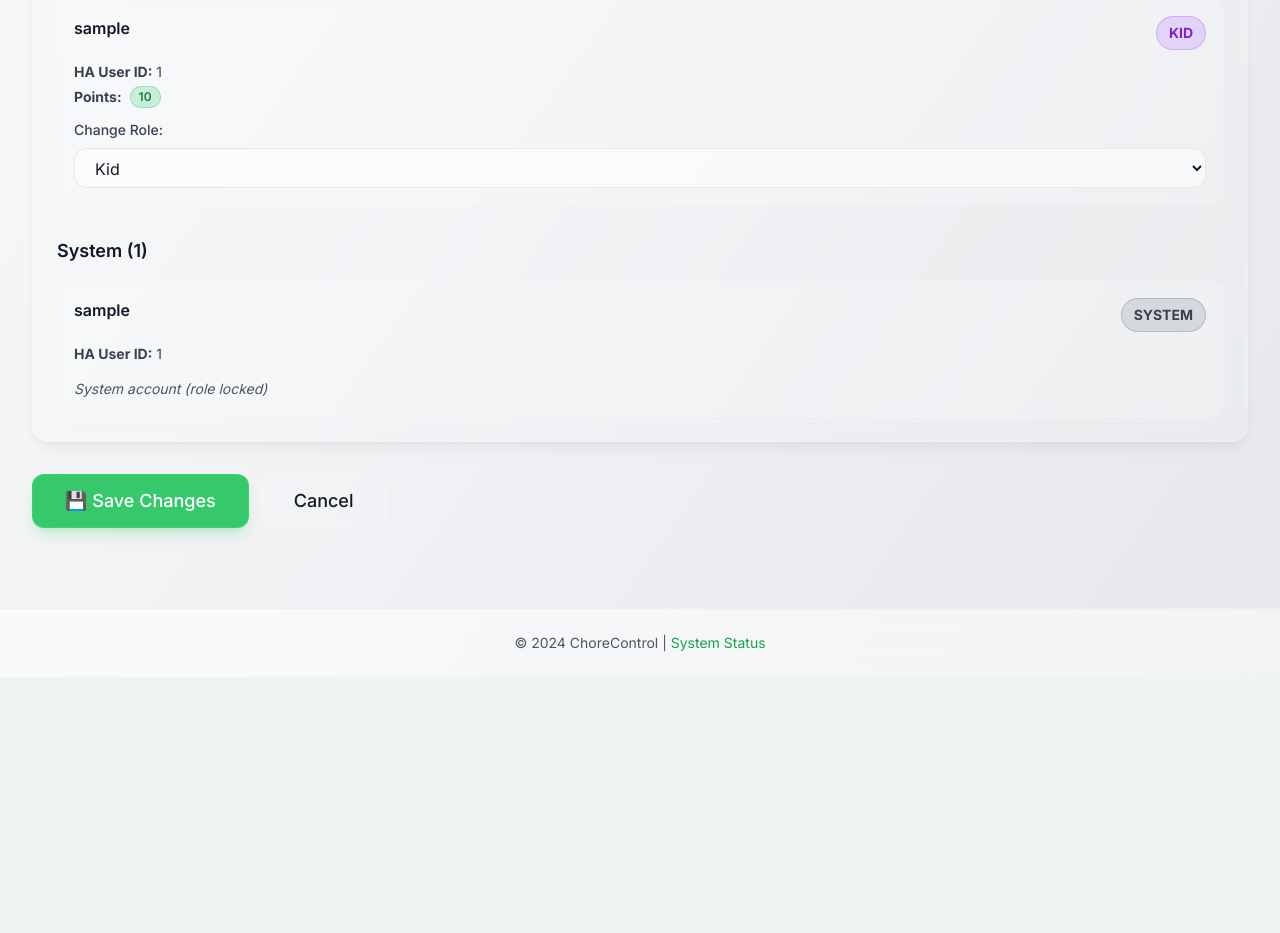
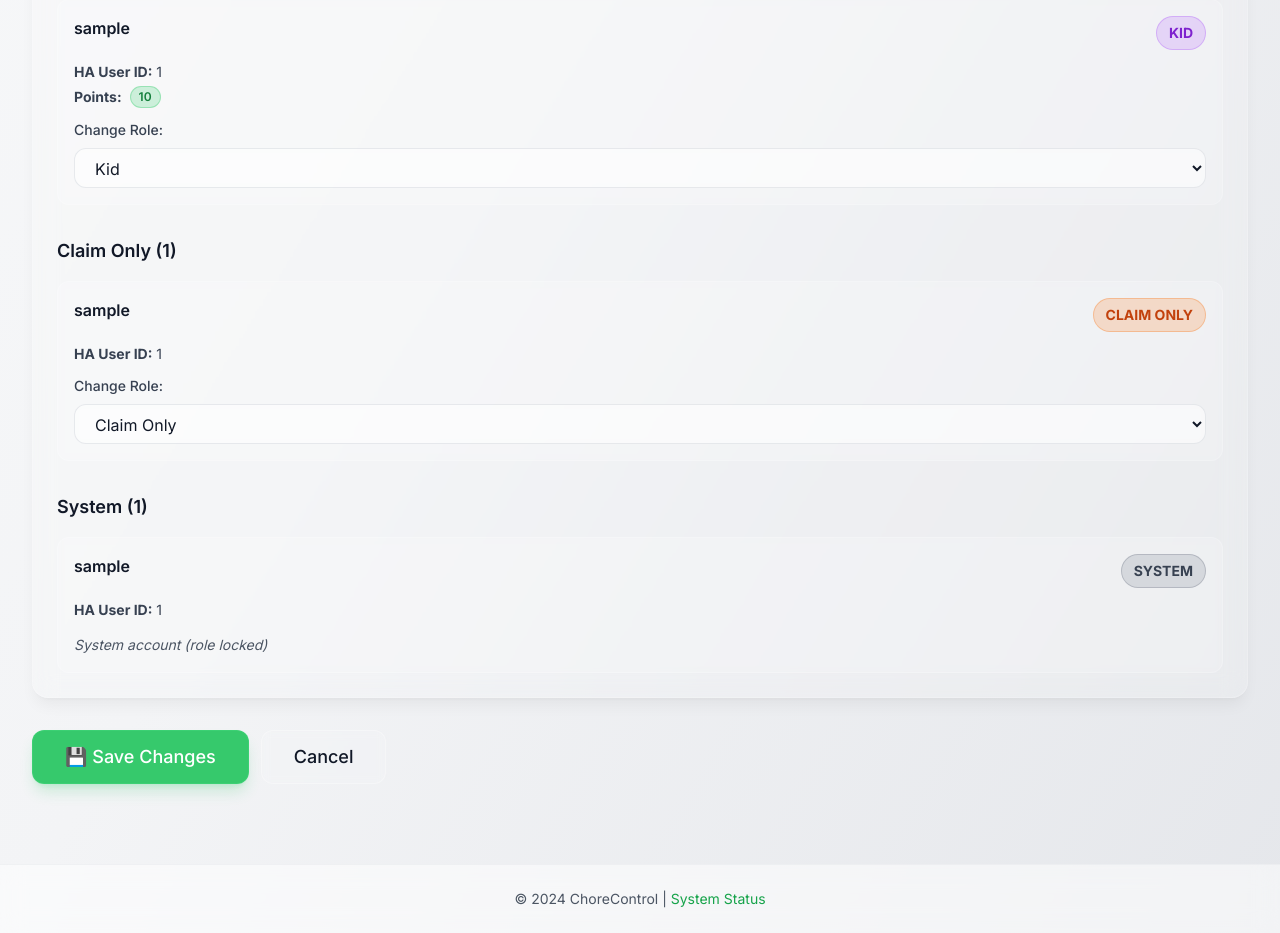
Before and after one commit to shaunadam/chorecontrol, a Flask app: template chorecontrol/templates/users/mapping.html in a window 1280 px wide. Shown: the part 1168-2101 px from the top of the page. Before the commit the page ends 1820 px from the top, so only its background shows below. Run offline with Flask 3, Linux system fonts and the light colour scheme; the template is opened without the code that fills it: most values are stand-ins (such as "Sample title", 1, 10 or a date in 2020); some libraries are stand-ins or nearby versions.

Commit message:
added claim_only user role and tweaked today tab UI layout

```diff
--- a/chorecontrol/auth.py
+++ b/chorecontrol/auth.py
@@ -8,7 +8,7 @@ from flask import g, jsonify, session, redirect, url_for, request
 def ha_auth_required(f):
     """Decorator to ensure user is authenticated via HA ingress or session.
 
-    For UI routes: Only parents can access (kids/unmapped see access_restricted page)
+    For UI routes: Parents and claim_only users can access (kids/unmapped see access_restricted page)
     For API routes: All authenticated users can access (needed for HA integration)
     """
     @wraps(f)
@@ -44,9 +44,9 @@ def ha_auth_required(f):
         if is_api_route:
             return f(*args, **kwargs)
 
-        # For UI routes, only allow parents
+        # For UI routes, allow parents and claim_only users
         # Kids and unmapped users should use HA integration only
-        if user.role != 'parent':
+        if user.role not in ('parent', 'claim_only'):
             # Show access restricted page
             from flask import render_template
             return render_template('access_restricted.html',
--- a/chorecontrol/models.py
+++ b/chorecontrol/models.py
@@ -40,7 +40,7 @@ class User(db.Model):
 
     # Constraints
     __table_args__ = (
-        CheckConstraint("role IN ('parent', 'kid', 'system', 'unmapped')", name='check_user_role'),
+        CheckConstraint("role IN ('parent', 'kid', 'system', 'unmapped', 'claim_only')", name='check_user_role'),
     )
 
     def __repr__(self):
--- a/chorecontrol/routes/user_mapping.py
+++ b/chorecontrol/routes/user_mapping.py
@@ -72,12 +72,14 @@ def mapping_page():
     # Get all users grouped by role - only from ChoreControl DB
     parents = User.query.filter_by(role='parent').order_by(User.username).all()
     kids = User.query.filter_by(role='kid').order_by(User.username).all()
+    claim_only_users = User.query.filter_by(role='claim_only').order_by(User.username).all()
     system_users = User.query.filter_by(role='system').order_by(User.username).all()
 
     return render_template('users/mapping.html',
                          unmapped_users=unmapped_users,
                          parents=parents,
                          kids=kids,
+                         claim_only_users=claim_only_users,
                          system_users=system_users,
                          ha_users=ha_users_with_status,
                          ha_api_available=ha_api_available)
@@ -118,7 +120,7 @@ def update_mappings():
             continue
 
         # Validate role
-        if new_role not in ('parent', 'kid', 'unmapped', 'system'):
+        if new_role not in ('parent', 'kid', 'unmapped', 'system', 'claim_only'):
             errors.append(f'Invalid role for user {user_id}')
             continue
 
@@ -159,7 +161,7 @@ def update_mappings():
             continue
 
         # Validate role
-        if new_role not in ('parent', 'kid', 'unmapped'):
+        if new_role not in ('parent', 'kid', 'unmapped', 'claim_only'):
             errors.append(f'Invalid role for HA user {ha_user_id}')
             continue
 
--- a/chorecontrol/templates/base.html
+++ b/chorecontrol/templates/base.html
@@ -98,11 +98,13 @@
                         bg-blue-500/20 dark:bg-blue-500/30 text-blue-700 dark:text-blue-300 border-blue-500/30
                       {% elif current_user.role == 'kid' %}
                         bg-purple-500/20 dark:bg-purple-500/30 text-purple-700 dark:text-purple-300 border-purple-500/30
+                      {% elif current_user.role == 'claim_only' %}
+                        bg-orange-500/20 dark:bg-orange-500/30 text-orange-700 dark:text-orange-300 border-orange-500/30
                       {% else %}
                         bg-gray-500/20 dark:bg-gray-500/30 text-gray-700 dark:text-gray-300 border-gray-500/30
                       {% endif %}
                     ">
-                      {{ current_user.role|upper }}
+                      {{ current_user.role|upper|replace('_', ' ') }}
                     </span>
 
                     <!-- Dark Mode Toggle -->
@@ -124,6 +126,14 @@
 
             <!-- Navigation -->
             <nav class="flex gap-1 sm:gap-2 overflow-x-auto pb-2 -mb-px scrollbar-hide">
+                {% if current_user and current_user.role == 'claim_only' %}
+                {# claim_only users only see Today tab #}
+                <a href="{{ url_for('ui.today_page') }}" class="nav-item group flex flex-col sm:flex-row items-center gap-1 sm:gap-2 px-2 sm:px-4 py-2 rounded-t-xl text-sm font-medium whitespace-nowrap transition-all duration-200 {% if request.endpoint == 'ui.today_page' %}bg-white/40 dark:bg-white/10 border-b-2 border-green-500 text-green-600 dark:text-green-400{% else %}text-gray-600 dark:text-gray-400 hover:text-gray-900 dark:hover:text-white hover:bg-white/20 dark:hover:bg-white/5{% endif %}">
+                  <span class="text-xl sm:text-base">☀️</span>
+                  <span class="text-xs sm:text-sm">Today</span>
+                </a>
+                {% else %}
+                {# Parent users see all navigation tabs #}
                 <a href="{{ url_for('ui.dashboard') }}" class="nav-item group flex flex-col sm:flex-row items-center gap-1 sm:gap-2 px-2 sm:px-4 py-2 rounded-t-xl text-sm font-medium whitespace-nowrap transition-all duration-200 {% if request.endpoint == 'ui.dashboard' %}bg-white/40 dark:bg-white/10 border-b-2 border-green-500 text-green-600 dark:text-green-400{% else %}text-gray-600 dark:text-gray-400 hover:text-gray-900 dark:hover:text-white hover:bg-white/20 dark:hover:bg-white/5{% endif %}">
                   <span class="text-xl sm:text-base">📊</span>
                   <span class="text-xs sm:text-sm">Dashboard</span>
@@ -177,6 +187,7 @@
                   <span class="text-xl sm:text-base">⚙️</span>
                   <span class="text-xs sm:text-sm hidden lg:inline">Settings</span>
                 </a>
+                {% endif %}
                 {% endif %}
             </nav>
         </div>
--- a/chorecontrol/templates/users/mapping.html
+++ b/chorecontrol/templates/users/mapping.html
@@ -105,6 +105,7 @@
                                 <option value="" selected>-- Not synced --</option>
                                 <option value="parent">Parent</option>
                                 <option value="kid">Kid</option>
+                                <option value="claim_only">Claim Only</option>
                                 <option value="unmapped">Unmapped</option>
                             </select>
                         </div>
@@ -155,6 +156,7 @@
                         <option value="unmapped" selected>Unmapped</option>
                         <option value="parent">Parent</option>
                         <option value="kid">Kid</option>
+                        <option value="claim_only">Claim Only</option>
                     </select>
                 </div>
             </li>
@@ -207,6 +209,7 @@
                                     class="w-full bg-white/50 dark:bg-gray-800/50 backdrop-blur-sm border border-gray-300/50 dark:border-gray-600/50 rounded-xl px-4 py-2 text-gray-900 dark:text-white focus:outline-none focus:ring-2 focus:ring-green-500/50 focus:border-green-500/50 transition-all duration-200 role-select">
                                 <option value="parent" selected>Parent</option>
                                 <option value="kid">Kid</option>
+                                <option value="claim_only">Claim Only</option>
                                 <option value="unmapped">Unmapped</option>
                             </select>
                         {% endif %}
@@ -261,6 +264,49 @@
                                     class="w-full bg-white/50 dark:bg-gray-800/50 backdrop-blur-sm border border-gray-300/50 dark:border-gray-600/50 rounded-xl px-4 py-2 text-gray-900 dark:text-white focus:outline-none focus:ring-2 focus:ring-green-500/50 focus:border-green-500/50 transition-all duration-200 role-select">
                                 <option value="kid" selected>Kid</option>
                                 <option value="parent">Parent</option>
+                                <option value="claim_only">Claim Only</option>
+                                <option value="unmapped">Unmapped</option>
+                            </select>
+                        {% endif %}
+                    </div>
+                </li>
+                {% endfor %}
+            </ul>
+        </div>
+        {% endif %}
+
+        <!-- Claim Only Users -->
+        {% if claim_only_users %}
+        <div class="mb-8">
+            <h3 class="text-lg font-semibold text-gray-900 dark:text-white mb-4">
+                Claim Only ({{ claim_only_users|length }})
+            </h3>
+            <ul class="space-y-4">
+                {% for user in claim_only_users %}
+                <li class="bg-white/10 dark:bg-white/5 backdrop-blur-sm border border-white/20 dark:border-white/10 rounded-xl p-4">
+                    <div class="flex items-start justify-between mb-3">
+                        <div class="font-semibold text-gray-900 dark:text-white">
+                            {{ user.username }}
+                        </div>
+                        <span class="inline-flex items-center px-3 py-1.5 rounded-full text-sm font-bold uppercase bg-orange-500/20 text-orange-700 dark:text-orange-300 border border-orange-500/30 backdrop-blur-sm">
+                            claim only
+                        </span>
+                    </div>
+
+                    <div class="space-y-1 text-sm text-gray-700 dark:text-gray-300 mb-3">
+                        <div><strong>HA User ID:</strong> {{ user.ha_user_id }}</div>
+                    </div>
+
+                    <div>
+                        {% if not user.ha_user_id.startswith('local-') %}
+                            <label class="block text-sm font-medium text-gray-700 dark:text-gray-300 mb-2">
+                                Change Role:
+                            </label>
+                            <select name="role_{{ user.id }}"
+                                    class="w-full bg-white/50 dark:bg-gray-800/50 backdrop-blur-sm border border-gray-300/50 dark:border-gray-600/50 rounded-xl px-4 py-2 text-gray-900 dark:text-white focus:outline-none focus:ring-2 focus:ring-green-500/50 focus:border-green-500/50 transition-all duration-200 role-select">
+                                <option value="claim_only" selected>Claim Only</option>
+                                <option value="parent">Parent</option>
+                                <option value="kid">Kid</option>
                                 <option value="unmapped">Unmapped</option>
                             </select>
                         {% endif %}
@@ -304,7 +350,7 @@
         </div>
         {% endif %}
 
-        {% if not parents and not kids and not system_users %}
+        {% if not parents and not kids and not claim_only_users and not system_users %}
         <div class="text-center py-12">
             <div class="text-6xl mb-4">👥</div>
             <div class="font-display text-2xl font-semibold text-gray-900 dark:text-white mb-2">
```
Also changed, not shown: chorecontrol/migrations/versions/20251205_add_claim_only_role.py (added, +56 -0 lines), chorecontrol/routes/ui.py (+31 -0 lines), chorecontrol/templates/today.html (+7 -7 lines), chorecontrol/tests/conftest.py (+20 -0 lines), chorecontrol/tests/test_access_control.py (+54 -2 lines).
